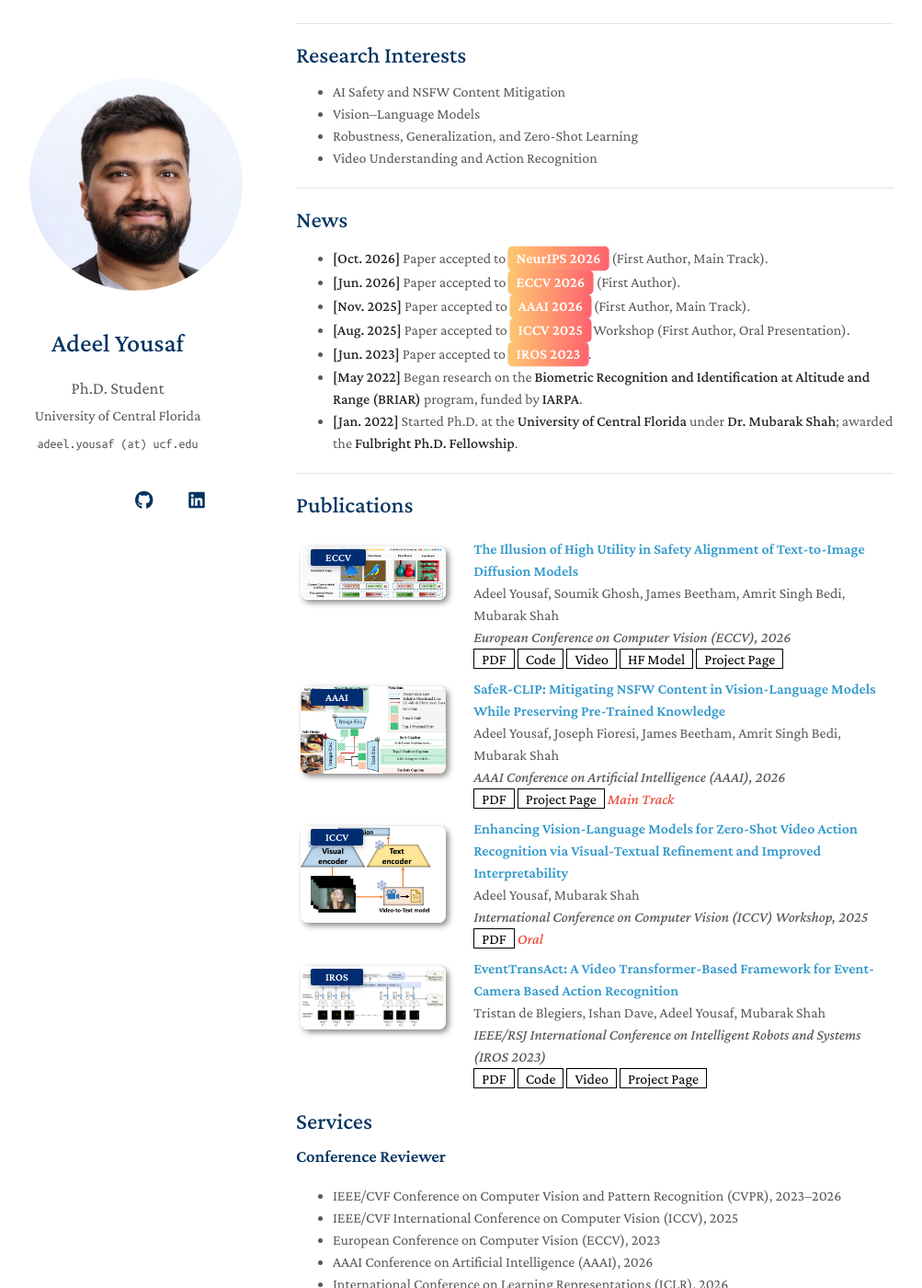
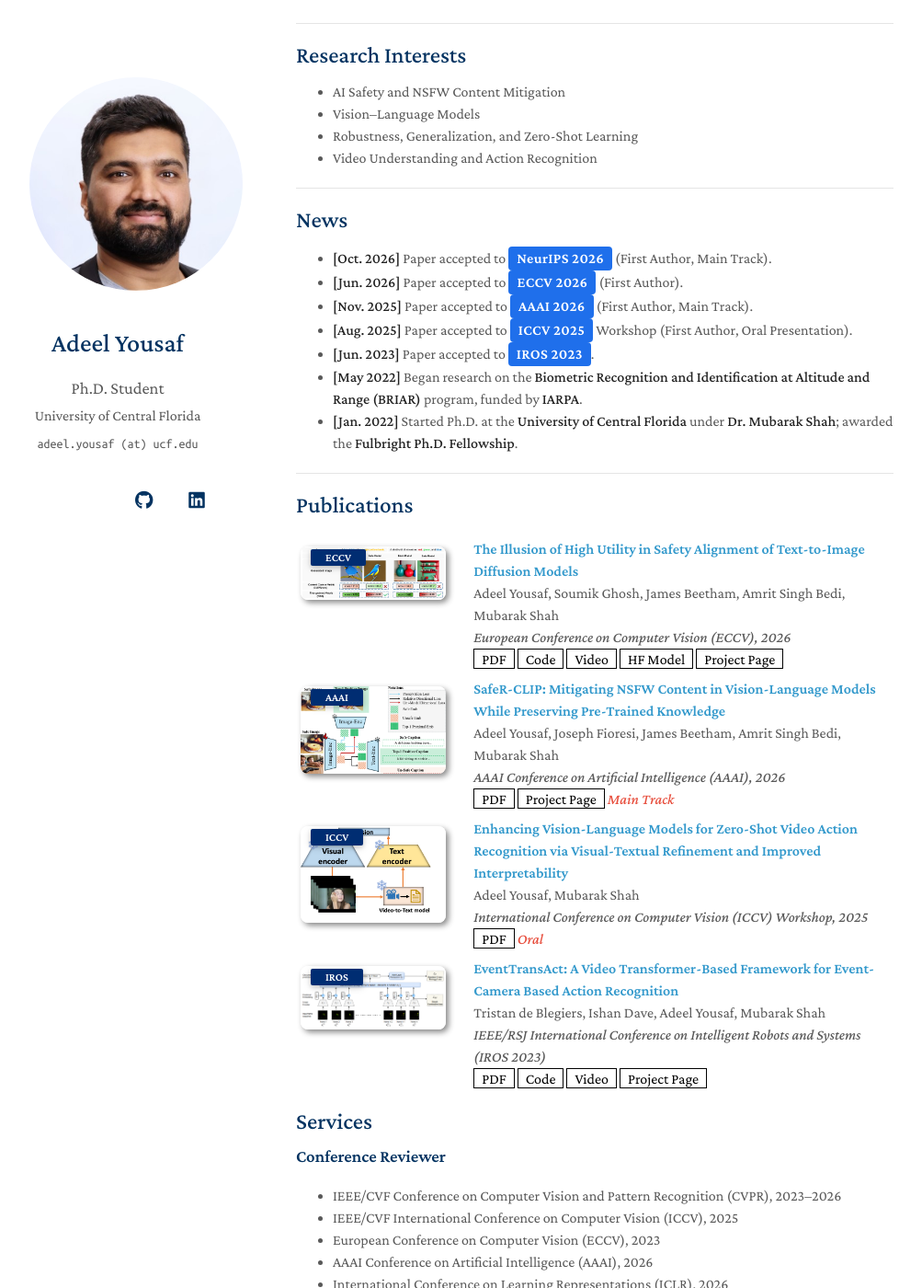
Before and after one commit to Adeelyousaf/Adeelyousaf.github.io, a Jekyll site: the page built from index.md, in a window 1280 px wide and 1400 px high, scrolled down 248 px. Shown: the whole window at 92% size, without its empty margins (148-1151 px from the left). Built offline with Jekyll 4.4.1, drawn with Linux system fonts in a browser that asks for light colours; a style sheet for code colours, icons or effects is not loaded; our own code applies the rules of GitHub Pages for plain Markdown files.

Commit message:
Replace animated rainbow news badge with a solid, static color
Co-Authored-By: Claude Sonnet 5 <noreply@anthropic.com>

```diff
--- a/_sass/minimal-light.scss
+++ b/_sass/minimal-light.scss
@@ -599,27 +599,16 @@ footer {
 .news-conf {
   display: inline-block;
   padding: 1px 9px;
-  border-radius: 5px;
+  border-radius: 4px;
   font-weight: 700;
+  letter-spacing: 0.02em;
   color: #fff;
-  background: linear-gradient(270deg, #ff5f6d, #ffc371, #47cf73, #2193f0, #ff5f6d);
-  background-size: 400% 400%;
-  animation: news-conf-glow 4s ease infinite, news-conf-pulse 1.8s ease-in-out infinite;
+  background-color: #1f6feb;
 }
 
-@keyframes news-conf-glow {
-  0% { background-position: 0% 50%; }
-  50% { background-position: 100% 50%; }
-  100% { background-position: 0% 50%; }
-}
-
-@keyframes news-conf-pulse {
-  0%, 100% { box-shadow: 0 0 0 rgba(33, 147, 240, 0); transform: scale(1); }
-  50% { box-shadow: 0 0 10px rgba(33, 147, 240, 0.55); transform: scale(1.05); }
-}
-
-@media (prefers-reduced-motion: reduce) {
+@media (prefers-color-scheme: dark) {
   .news-conf {
-    animation: none;
+    background-color: #3eb7f0;
+    color: #0d1117;
   }
 }
```
